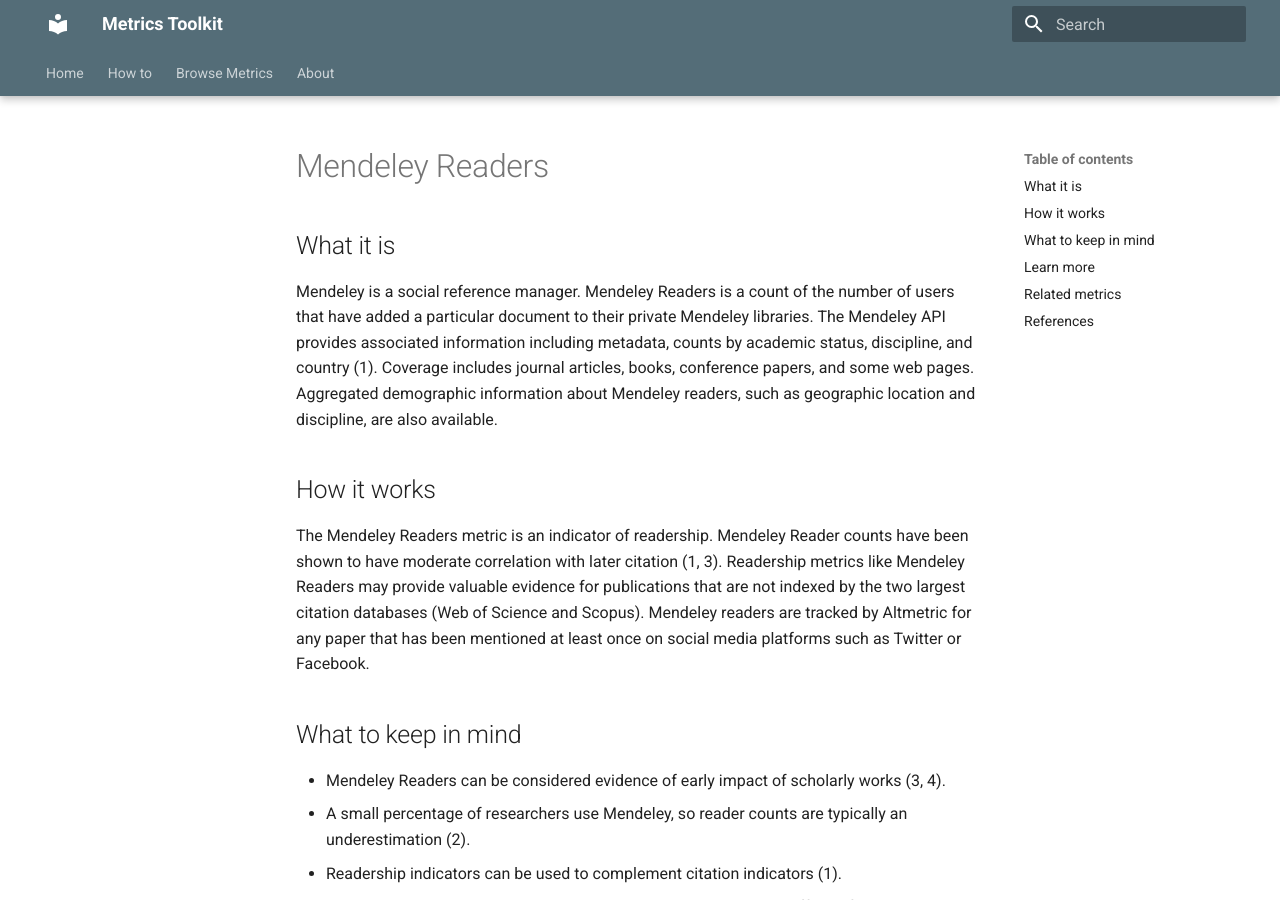
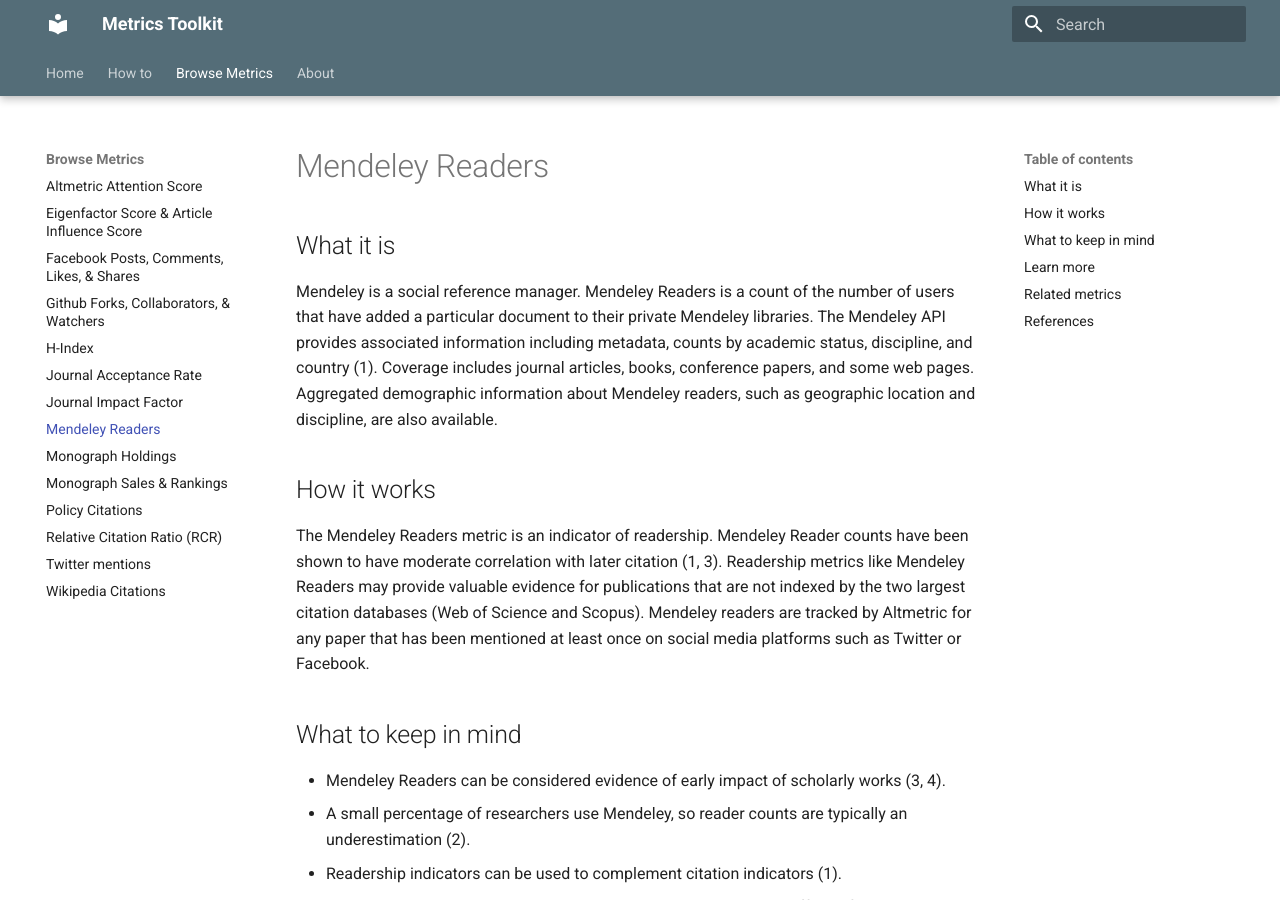
Before and after one commit to rchampieux/diy-documentation, an MkDocs documentation site: the page built from docs/mendeleyreaders.md, in a window 1280 px wide and 900 px high. Built offline with MkDocs 1.6.1 and Material for MkDocs 9.7.7, drawn with Linux system fonts in a browser that asks for light colours.

Commit message:
add Mendeley Readers to Browse list

```diff
--- a/mkdocs.yml
+++ b/mkdocs.yml
@@ -34,6 +34,7 @@ nav:
     - H-Index: hindex.md
     - Journal Acceptance Rate: journalacceptance.md
     - Journal Impact Factor: journalimpactfactor.md
+    - Mendeley Readers: mendeleyreaders.md
     - Monograph Holdings: monographholdings.md
     - Monograph Sales & Rankings: monographsales.md
     - Policy Citations: policycitations.md
```
